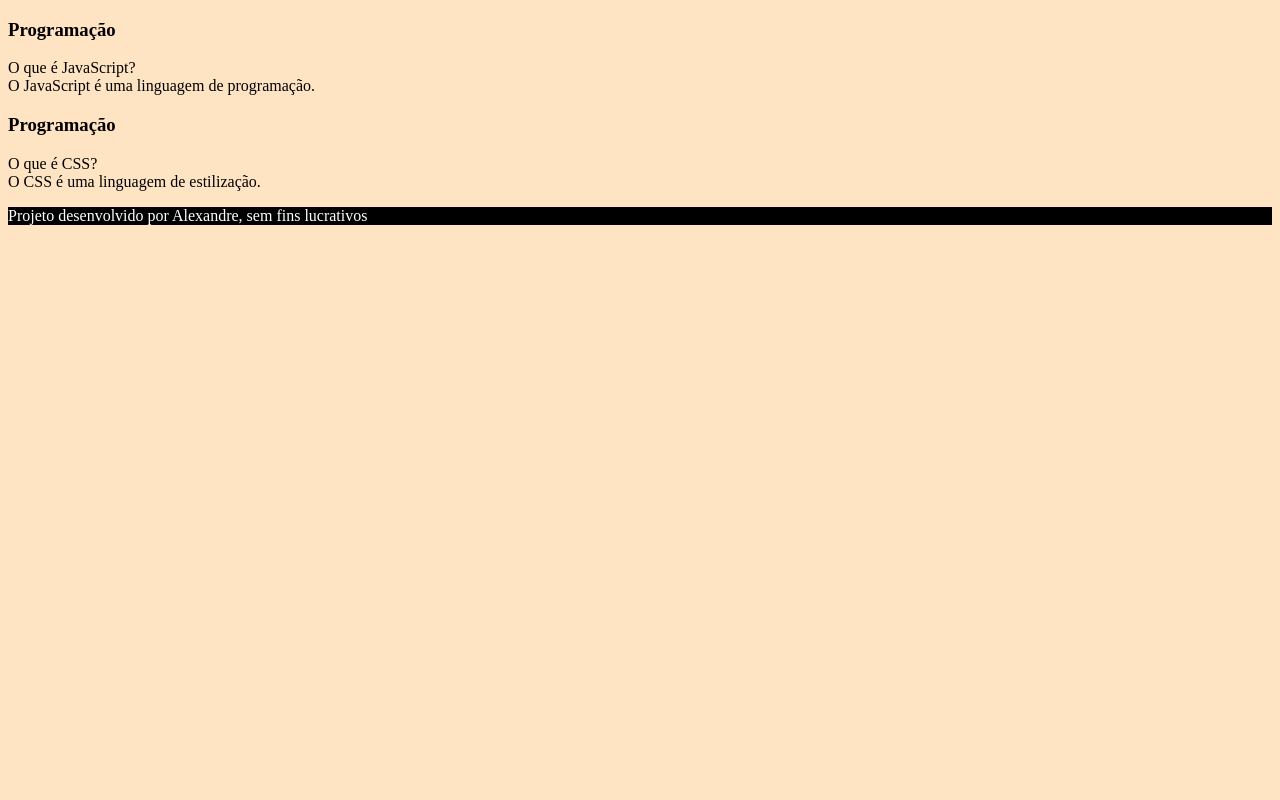
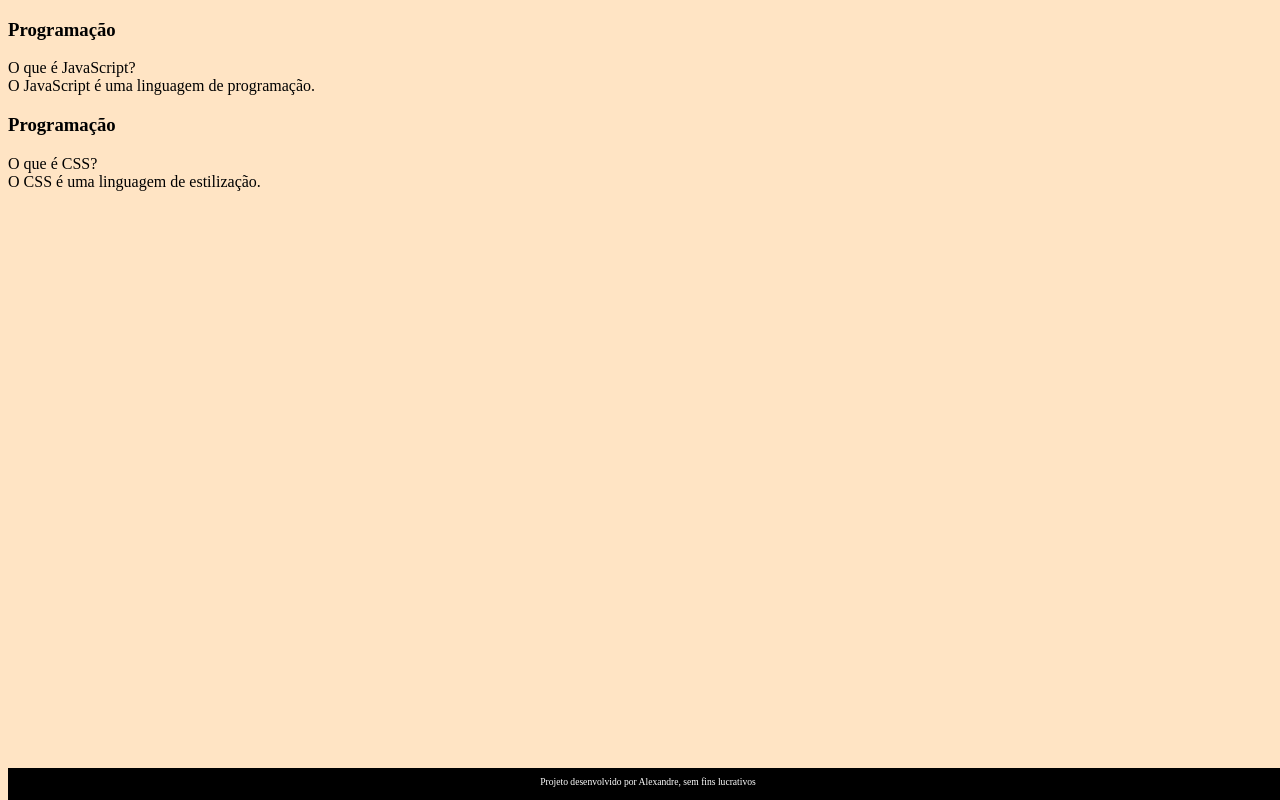
Before and after one commit to Felipe22eurich/FLASHCARDS, a plain HTML site: page index.html in a window 1280 px wide. Drawn offline with Linux system fonts and the light colour scheme.

Commit message:
folha de estilo

```diff
--- a/assets/style.css
+++ b/assets/style.css
@@ -1,7 +1,17 @@
 body{
     background-color: bisque;
+    font-family: Bai jamjuree;
 }
 footer{
     background-color: black;
     color: white;
+    position: fixed;
+    bottom: 0;
+    width: 100%;
+    height: 2rem;
 }
+footer p{
+    text-align: center;
+    font-size: 0.6rem;
+    margin-top: 0.5rem;
+}
```
